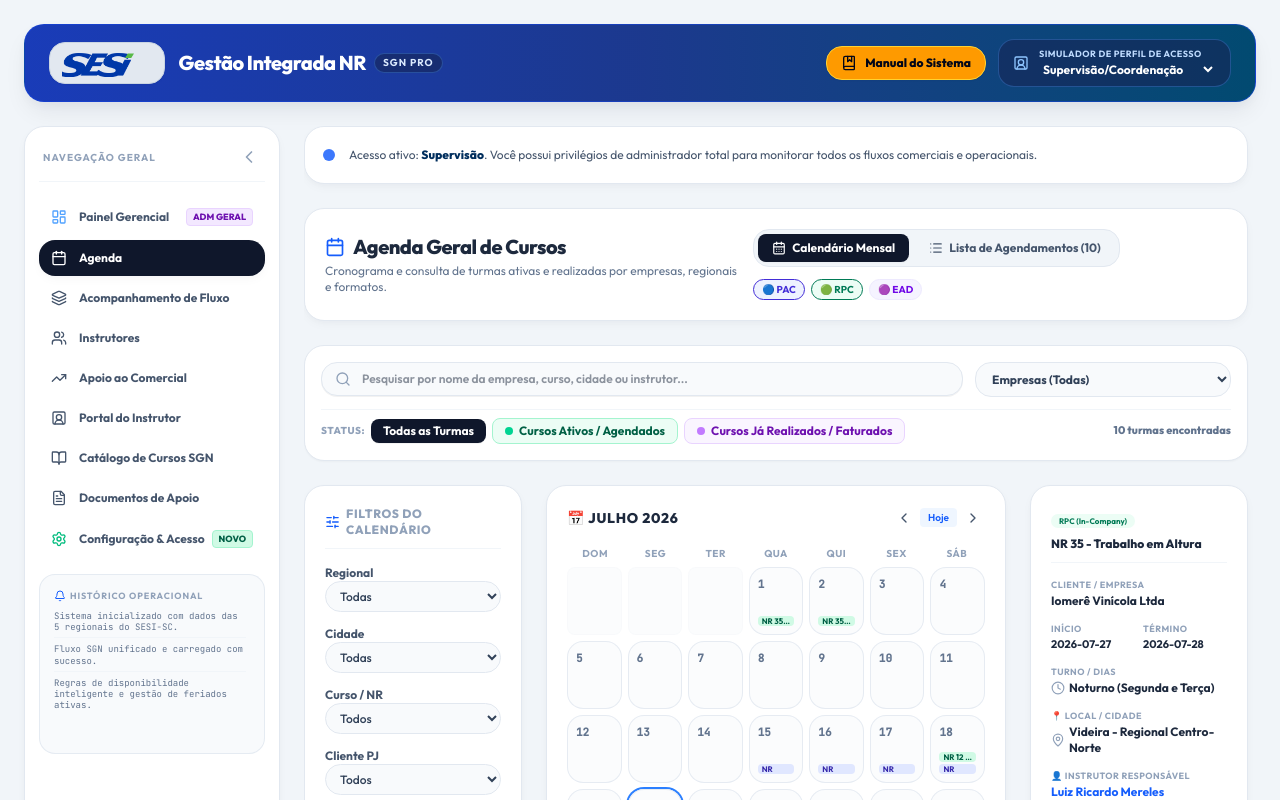
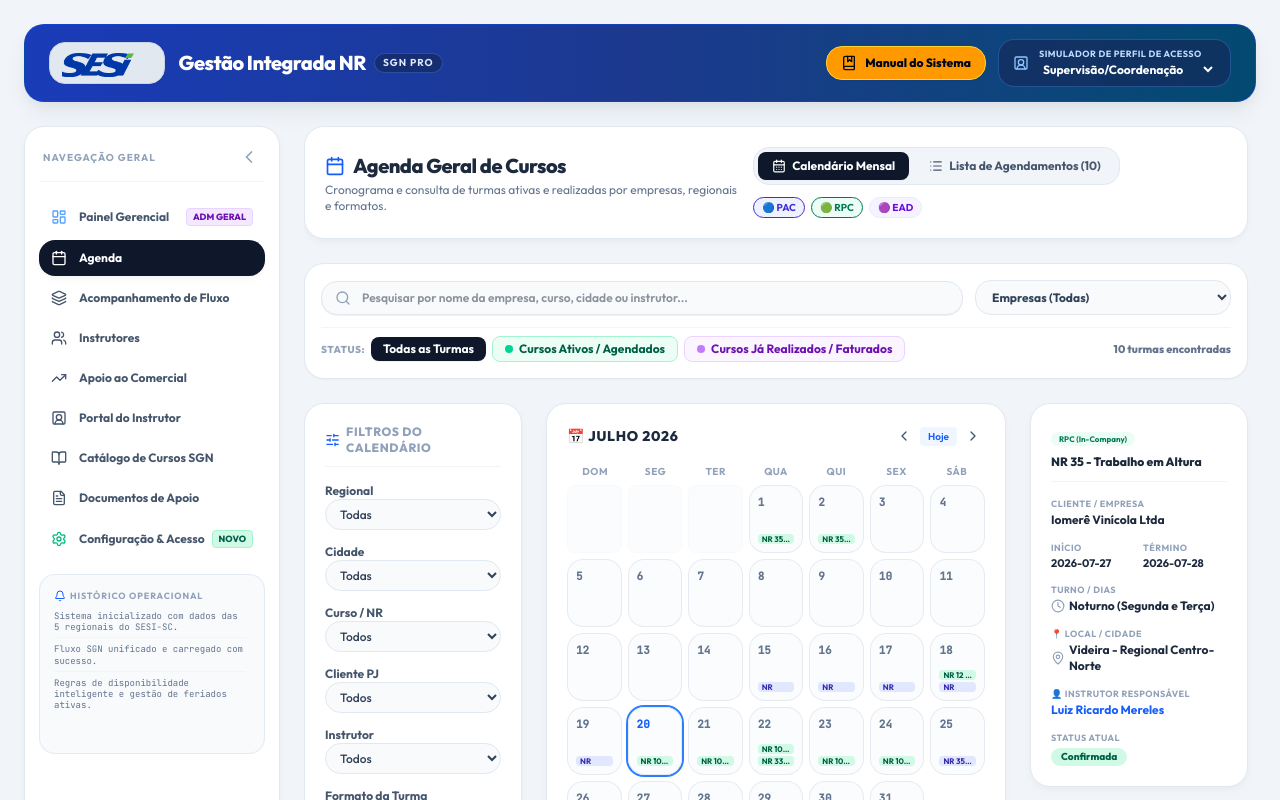
Before and after one commit to franklingeorgeab-maker/Gestao-NR, a React (Vite) app: page / in a window 1280 px wide. Shown: the top 800 px of the page. Built offline with nearby package versions, Linux system fonts and the light colour scheme.

Commit message:
refactor: implement dynamic menu-based access control
Introduce a centralized system for menu permissions based on user roles and custom assignments. Update user mock data and configuration settings to support granular access control enforcement.

```diff
--- a/src/App.tsx
+++ b/src/App.tsx
@@ -3,7 +3,7 @@
  * SPDX-License-Identifier: Apache-2.0
  */
 
-import React, { useState, useEffect } from "react";
+import React, { useState, useEffect, useMemo } from "react";
 import {
   INITIAL_CLASSES,
   INITIAL_INSTRUCTORS,
@@ -161,21 +161,37 @@ export default function App() {
     saveState("clients", clients);
   }, [clients]);
 
-  // Effect to enforce ADM-only access to Dashboard
+  // Dynamic Access Control: Menus allowed for the active user / profile
+  const currentAllowedMenus: string[] = useMemo(() => {
+    if (activeUser?.allowedMenus && activeUser.allowedMenus.length > 0) {
+      return activeUser.allowedMenus;
+    }
+    switch (currentProfile) {
+      case "Supervisão":
+        return ["dashboard", "calendar", "tracker", "instructors", "commercial", "portal", "courses", "documents", "settings"];
+      case "PCP":
+        return ["dashboard", "calendar", "tracker", "instructors", "courses", "documents", "settings"];
+      case "Comercial":
+        return ["commercial"];
+      case "Secretária":
+        return ["tracker"];
+      case "Instrutor":
+        return ["portal"];
+      case "Faturamento":
+        return ["tracker"];
+      default:
+        return ["portal"];
+    }
+  }, [activeUser, currentProfile]);
+
+  // Effect to enforce strict access control according to user's allowedMenus
   useEffect(() => {
-    const isAdm = currentProfile === "Supervisão" || currentProfile === "PCP";
-    if (!isAdm && activeMenu === "dashboard") {
-      if (currentProfile === "Comercial") {
-        setActiveMenu("commercial");
-      } else if (currentProfile === "Instrutor") {
-        setActiveMenu("portal");
-      } else if (currentProfile === "Secretária" || currentProfile === "Faturamento") {
-        setActiveMenu("tracker");
-      } else {
-        setActiveMenu("calendar");
+    if (currentAllowedMenus && currentAllowedMenus.length > 0) {
+      if (!currentAllowedMenus.includes(activeMenu)) {
+        setActiveMenu(currentAllowedMenus[0] as any);
       }
     }
-  }, [currentProfile, activeMenu]);
+  }, [currentProfile, activeUser, currentAllowedMenus, activeMenu]);
 
   // Add Log Helper
   const logAction = (actionText: string) => {
@@ -446,6 +462,33 @@ export default function App() {
                   onChange={(e) => {
                     const prof = e.target.value as AccessProfile;
                     setCurrentProfile(prof);
+                    const matchingUser = users.find(u => u.role === prof);
+                    if (matchingUser) {
+                      setActiveUser(matchingUser);
+                    } else {
+                      const defaultMenus =
+                        prof === "Supervisão" ? ["dashboard", "calendar", "tracker", "instructors", "commercial", "portal", "courses", "documents", "settings"] :
+                        prof === "PCP" ? ["dashboard", "calendar", "tracker", "instructors", "courses", "documents", "settings"] :
+                        prof === "Comercial" ? ["commercial"] :
+                        prof === "Secretária" ? ["tracker"] :
+                        prof === "Instrutor" ? ["portal"] :
+                        prof === "Faturamento" ? ["tracker"] :
+                        ["portal"];
+
+                      setActiveUser({
+                        id: `usr-${prof.toLowerCase()}`,
+                        username: prof.toLowerCase(),
+                        password: "123",
+                        name: `Usuário ${prof}`,
+                        email: `${prof.toLowerCase()}@sesisc.org.br`,
+                        role: prof,
+                        regional: "Centro-Norte",
+                        unit: "Jaraguá do Sul",
+                        allowedMenus: defaultMenus,
+                        canApproveSpecialDates: prof === "Supervisão",
+                        canManageHolidays: prof === "Supervisão" || prof === "PCP"
+                      });
+                    }
                     logAction(`Perfil alterado para '${prof}'. Telas e permissões adaptadas.`);
                   }}
                   className="bg-transparent text-xs font-bold text-white focus:outline-none cursor-pointer border-none p-0 pr-4"
@@ -511,7 +554,7 @@ export default function App() {
 
             <nav className="space-y-1">
               {/* Menu 1: Dashboard */}
-              {(currentProfile === "Supervisão" || currentProfile === "PCP") && (
+              {currentAllowedMenus.includes("dashboard") && (
                 <button
                   onClick={() => { setActiveMenu("dashboard"); setIsSidebarOpen(false); }}
                   title="Painel Gerencial"
@@ -538,6 +581,7 @@ export default function App() {
               )}
 
               {/* Menu 2: General Agenda */}
+              {currentAllowedMenus.includes("calendar") && (
                 <button
                   onClick={() => { setActiveMenu("calendar"); setIsSidebarOpen(false); }}
                   title="Agenda"
@@ -550,8 +594,10 @@ export default function App() {
                   <CalendarIcon className="w-4 h-4 shrink-0" />
                   {!isSidebarCollapsed && <span>Agenda</span>}
                 </button>
+              )}
 
               {/* Menu 3: Tracker */}
+              {currentAllowedMenus.includes("tracker") && (
                 <button
                   onClick={() => { setActiveMenu("tracker"); setIsSidebarOpen(false); }}
                   title="Acompanhamento de Fluxo"
@@ -564,8 +610,10 @@ export default function App() {
                   <Layers className="w-4 h-4 shrink-0" />
                   {!isSidebarCollapsed && <span>Acompanhamento de Fluxo</span>}
                 </button>
+              )}
 
               {/* Menu 4: Instructors */}
+              {currentAllowedMenus.includes("instructors") && (
                 <button
                   onClick={() => { setActiveMenu("instructors"); setIsSidebarOpen(false); }}
                   title="Instrutores"
@@ -578,8 +626,10 @@ export default function App() {
                   <Users className="w-4 h-4 shrink-0" />
                   {!isSidebarCollapsed && <span>Instrutores</span>}
                 </button>
+              )}
 
               {/* Menu 5: Commercial Support */}
+              {currentAllowedMenus.includes("commercial") && (
                 <button
                   onClick={() => { setActiveMenu("commercial"); setIsSidebarOpen(false); }}
                   title="Apoio ao Comercial"
@@ -592,8 +642,10 @@ export default function App() {
                   <TrendingUp className="w-4 h-4 shrink-0" />
                   {!isSidebarCollapsed && <span>Apoio ao Comercial</span>}
                 </button>
+              )}
 
               {/* Menu 6: Instructor Portal */}
+              {currentAllowedMenus.includes("portal") && (
                 <button
                   onClick={() => { setActiveMenu("portal"); setIsSidebarOpen(false); }}
                   title="Portal do Instrutor"
@@ -606,8 +658,10 @@ export default function App() {
                   <UserSquare2 className="w-4 h-4 shrink-0" />
                   {!isSidebarCollapsed && <span>Portal do Instrutor</span>}
                 </button>
+              )}
 
               {/* Menu 7: Course Catalog SGN */}
+              {currentAllowedMenus.includes("courses") && (
                 <button
                   onClick={() => { setActiveMenu("courses"); setIsSidebarOpen(false); }}
                   title="Catálogo de Cursos SGN"
@@ -620,8 +674,10 @@ export default function App() {
                   <BookOpen className="w-4 h-4 shrink-0" />
                   {!isSidebarCollapsed && <span>Catálogo de Cursos SGN</span>}
                 </button>
+              )}
 
               {/* Menu 8: Documents Helper */}
+              {currentAllowedMenus.includes("documents") && (
                 <button
                   onClick={() => { setActiveMenu("documents"); setIsSidebarOpen(false); }}
                   title="Documentos de Apoio"
@@ -634,8 +690,10 @@ export default function App() {
                   <FileText className="w-4 h-4 shrink-0" />
                   {!isSidebarCollapsed && <span>Documentos de Apoio</span>}
                 </button>
+              )}
 
               {/* Menu 9: Settings & Access Control */}
+              {currentAllowedMenus.includes("settings") && (
                 <button
                   onClick={() => { setActiveMenu("settings"); setIsSidebarOpen(false); }}
                   title="Configuração & Acesso"
@@ -655,6 +713,7 @@ export default function App() {
                     </span>
                   )}
                 </button>
+              )}
             </nav>
 
             {/* Audit Log Panel built directly in the sidebar */}
@@ -685,22 +744,8 @@ export default function App() {
         {/* MASTER FRAME PANEL (Main view screen scrollable) */}
         <main className="flex-1 overflow-y-auto pr-2 pb-2">
 
-          {/* PROFILE EXPLANATORY HEADER CHIP */}
-          <div className="mb-6 bg-white p-4.5 rounded-2xl border border-slate-200 shadow-sm flex items-center gap-3.5 text-xs">
-            <span className="w-3 h-3 rounded-full bg-blue-600 animate-pulse shrink-0"></span>
-            <div className="text-slate-600 leading-relaxed">
-              Acesso ativo: <span className="font-extrabold text-[#002e5d]">{currentProfile}</span>.
-              {currentProfile === "Supervisão" && " Você possui privilégios de administrador total para monitorar todos os fluxos comerciais e operacionais."}
-              {currentProfile === "Comercial" && " Você é responsável pelo funil de vendas (CRM/PS) e consultas rápidas de viabilidade. Passos 1 a 3 no fluxo operacional estão destacados para você."}
-              {currentProfile === "PCP" && " Você gerencia a criação de turmas, alocação de instrutores e materiais. Passos 4, 5, 6 e 8 estão destacados para você."}
-              {currentProfile === "Secretária" && " Você coordena as matrículas físicas e emissão de certificados pós-diário. Passos 7 e 11 estão destacados."}
-              {currentProfile === "Instrutor" && " Você pode visualizar suas turmas alocadas, baixar fichas do curso e lançar frequências e diários de notas. Passos 9 e 10 destacados."}
-              {currentProfile === "Faturamento" && " Você gerencia o faturamento das turmas concluídas. Digite o número do chamado de abertura no Passo 12 destacado."}
-            </div>
-          </div>
-
           {/* Core View Router */}
-          {activeMenu === "dashboard" && (
+          {activeMenu === "dashboard" && currentAllowedMenus.includes("dashboard") && (
             <DashboardView
               classes={classes}
               instructors={instructors}
@@ -710,7 +755,7 @@ export default function App() {
             />
           )}
 
-          {activeMenu === "calendar" && (
+          {activeMenu === "calendar" && currentAllowedMenus.includes("calendar") && (
             <CalendarView
               classes={classes}
               courses={courses}
@@ -718,7 +763,7 @@ export default function App() {
             />
           )}
 
-          {activeMenu === "tracker" && (
+          {activeMenu === "tracker" && currentAllowedMenus.includes("tracker") && (
             <OperationalTrackerView
               classes={classes}
               courses={courses}
@@ -729,7 +774,7 @@ export default function App() {
             />
           )}
 
-          {activeMenu === "instructors" && (
+          {activeMenu === "instructors" && currentAllowedMenus.includes("instructors") && (
             <InstructorScheduleView
               instructors={instructors}
               courses={courses}
@@ -740,7 +785,7 @@ export default function App() {
             />
           )}
 
-          {activeMenu === "commercial" && (
+          {activeMenu === "commercial" && currentAllowedMenus.includes("commercial") && (
             <CommercialSupportView
               opportunities={opportunities}
               courses={courses}
@@ -754,7 +799,7 @@ export default function App() {
             />
           )}
 
-          {activeMenu === "portal" && (
+          {activeMenu === "portal" && currentAllowedMenus.includes("portal") && (
             <InstructorPortalView
               instructors={instructors}
               classes={classes}
@@ -765,7 +810,7 @@ export default function App() {
             />
           )}
 
-          {activeMenu === "courses" && (
+          {activeMenu === "courses" && currentAllowedMenus.includes("courses") && (
             <CourseRegistryView
               courses={courses}
               instructors={instructors}
@@ -776,14 +821,14 @@ export default function App() {
             />
           )}
 
-          {activeMenu === "documents" && (
+          {activeMenu === "documents" && currentAllowedMenus.includes("documents") && (
             <DocumentManagementView
               documents={documents}
               courses={courses}
             />
           )}
 
-          {activeMenu === "settings" && (
+          {activeMenu === "settings" && currentAllowedMenus.includes("settings") && (
             <SettingsView
               holidays={holidays}
               onAddHoliday={handleAddHoliday}
--- a/src/components/CommercialSupportView.tsx
+++ b/src/components/CommercialSupportView.tsx
@@ -504,9 +504,6 @@ export default function CommercialSupportView({
               <Building2 className="w-6 h-6 text-blue-600" />
               Apoio ao Comercial
             </h2>
-            <p className="text-xs text-slate-500">
-              Gestão de propostas comerciais, filtro inteligente de negociação de datas e acompanhamento de clientes.
-            </p>
           </div>
         </div>
 
```
Also changed, not shown: src/components/DocumentManagementView.tsx (+0 -9 lines), src/components/SettingsView.tsx (+68 -15 lines), src/data/mockData.ts (+4 -4 lines). Lines whose indentation alone changed are shown as unchanged.
